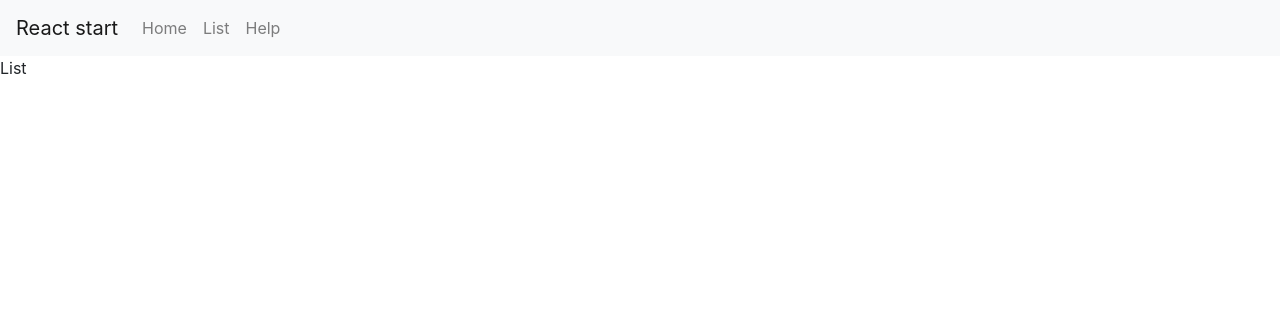
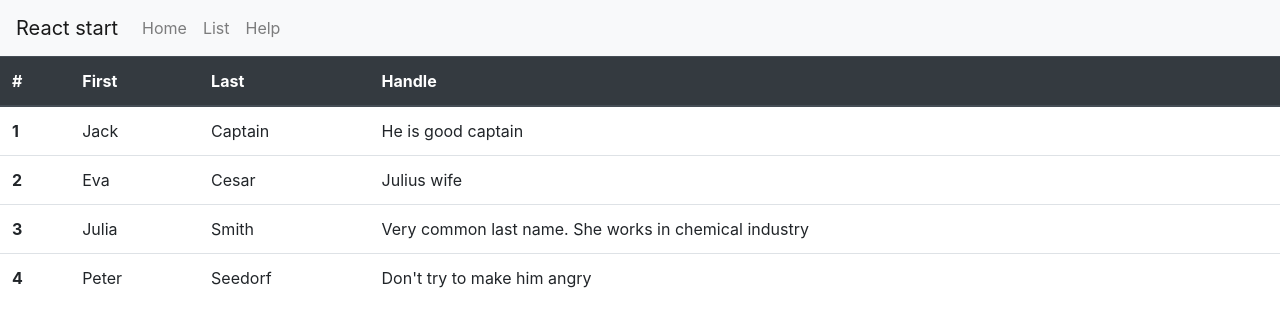
Before and after one commit to delprzemo/reactjs-starter, a React (Create React App) app: page /list in a window 1280 px wide. Shown: the top 326 px of the page. Built offline with nearby package versions, Linux system fonts and the light colour scheme.

Commit message:
Exercise 8 - show list

```diff
--- a/src/List/List.js
+++ b/src/List/List.js
@@ -2,9 +2,61 @@ import React, { Component } from 'react'
 import './List.less'
 
 export default class List extends Component {
+    constructor(props) {
+        super(props);
+        const users = [
+            { firstName: "Jack", lastName: "Captain", notes: "He is good captain", id: 1 },
+            { firstName: "Eva", lastName: "Cesar", notes: "Julius wife", id: 2 },
+            { firstName: "Julia", lastName: "Smith", notes: "Very common last name. She works in chemical industry", id: 3 },
+            { firstName: "Peter", lastName: "Seedorf", notes: "Don't try to make him angry", id: 4 }
+        ]
+        this.state = { users: users };
+    }
+
+    getUsers() {
+
+        function Row(props) {
+            return (
+                <tr id={"row_" + props.index}>
+                    <th scope="row">{props.id}</th>
+                    <td>{props.firstName}</td>
+                    <td>{props.lastName}</td>
+                    <td>{props.notes}</td>
+                </tr>)
+        }
+
+        const listUsers = this.state.users.map((item, index) =>
+            <Row key={"row_" + index}
+                id={item.id}
+                firstName={item.firstName}
+                lastName={item.lastName}
+                notes={item.notes} />
+        )
+        return listUsers;
+    }
+
+    getHeader() {
+        return (<tr>
+            <th scope="col">#</th>
+            <th scope="col">First</th>
+            <th scope="col">Last</th>
+            <th scope="col">Handle</th>
+        </tr>)
+    }
+
     render() {
+
         return (
-            <div>List</div>
+            <div>
+                <table className="table">
+                    <thead className="thead-dark">
+                        {this.getHeader()}
+                    </thead>
+                    <tbody>
+                        {this.getUsers()}
+                    </tbody>
+                </table>
+            </div>
         )
     }
 }
```
Also changed, not shown: 2 other files (tests, documents, lock files or other folders).
